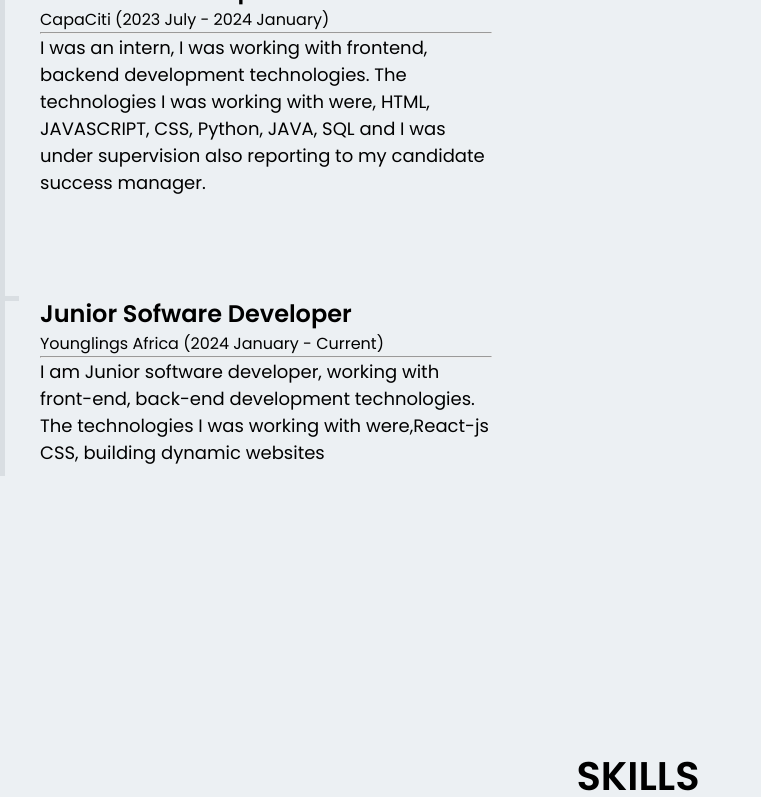
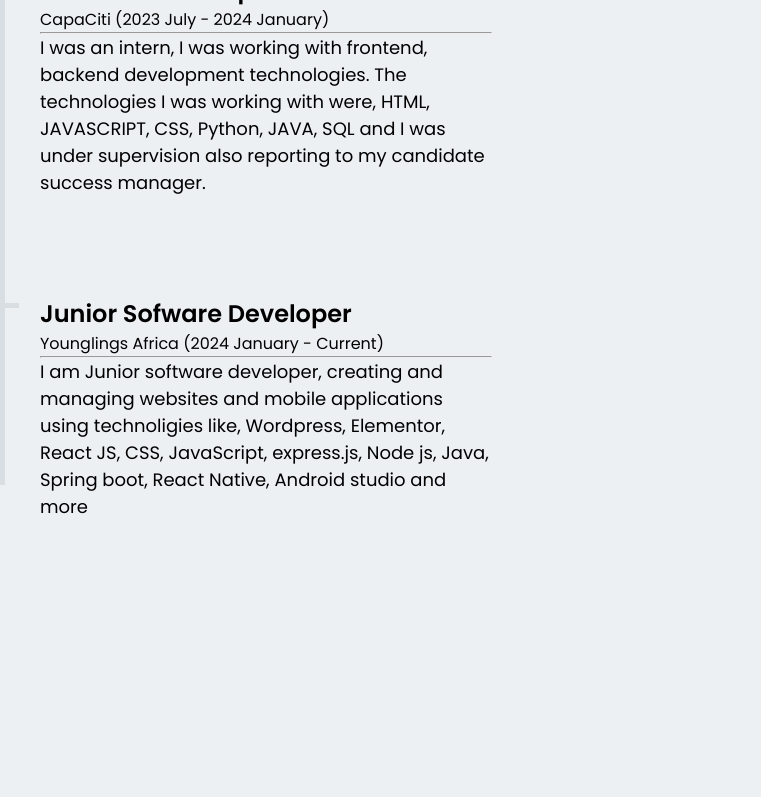
Before and after one commit to Luvuyotafeni/React-JS-portfolio, a React (Create React App) app: page / in a window 1280 px wide. Shown: the part 1471-2268 px from the top of the page, without its empty margins (0-761 px from the left). Built offline with nearby package versions, Linux system fonts and the light colour scheme.

Commit message:
editing my experience details

```diff
--- a/src/component/About/ResumeApi.js
+++ b/src/component/About/ResumeApi.js
@@ -26,7 +26,7 @@ const ResumeApi = [
     category: "experience",
     year: "Younglings Africa (2024 January - Current) ",
     title: "Junior Sofware Developer",
-    desc: "I am Junior software developer, working with front-end, back-end development technologies. The technologies I was working with were,React-js CSS, building dynamic websites",
+    desc: "I am Junior software developer, creating and managing websites and mobile applications using technoligies like, Wordpress, Elementor, React JS, CSS, JavaScript, express.js, Node js, Java, Spring boot, React Native, Android studio and more",
   },
 ]
 
```
